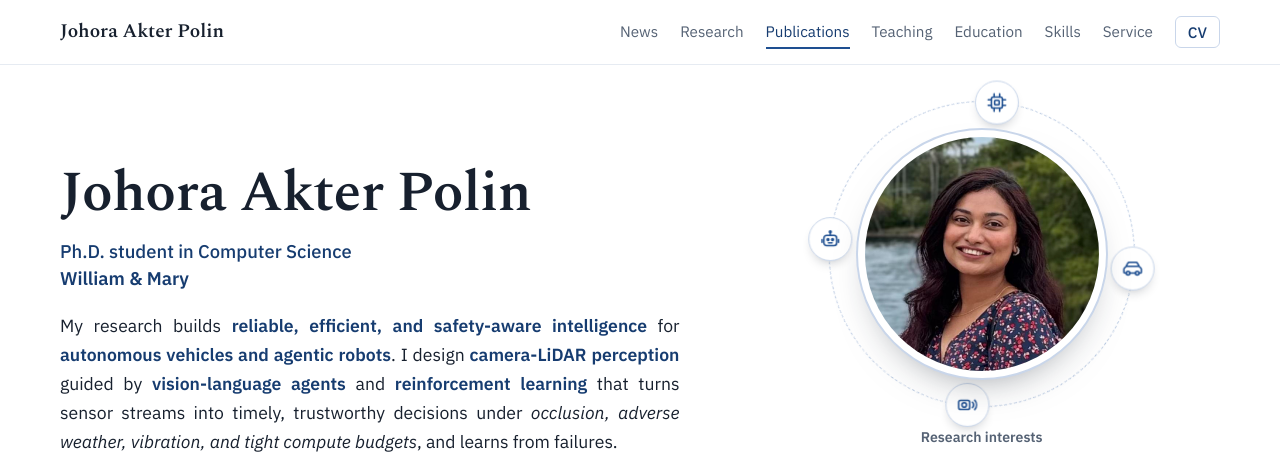
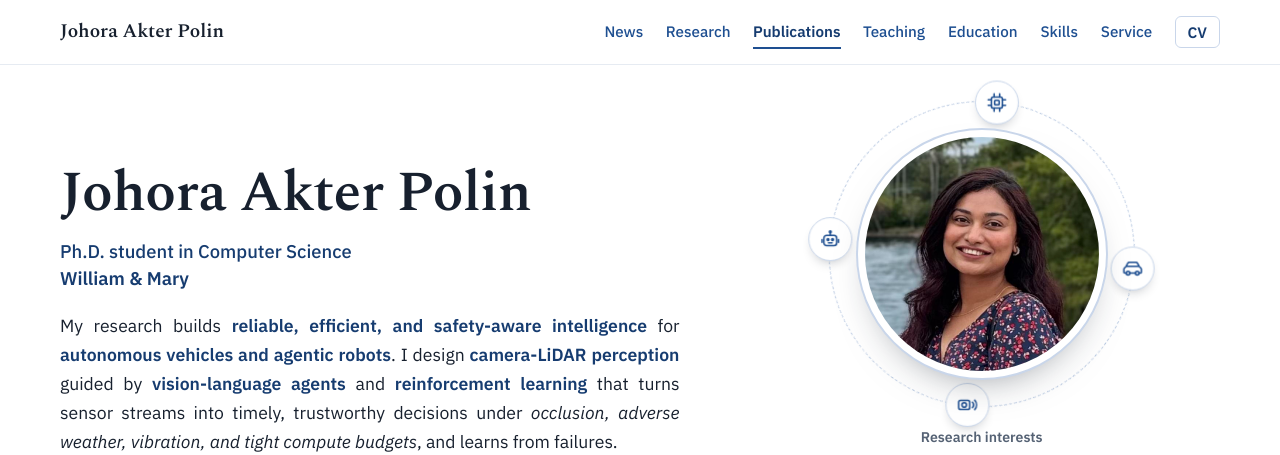
Before and after one commit to roboworld314/japolin.org, a plain HTML site: page index.html in a window 1280 px wide. Shown: the top 455 px of the page. Drawn offline with nearby package versions, Linux system fonts and the light colour scheme; animation ran at ten frames a second.

Commit message:
Nav: blue links, bold on hover and for the current section
Co-Authored-By: Claude Opus 5.5 <noreply@anthropic.com>

```diff
--- a/assets/css/style.css
+++ b/assets/css/style.css
@@ -106,12 +106,31 @@ button { font: inherit; color: inherit; }
   font-size: 0.95rem;
 }
 .site-nav a {
-  color: var(--slate);
+  display: inline-flex;
+  flex-direction: column;
+  align-items: center;
+  color: var(--blue);
+  font-weight: 500;
   padding: 4px 0;
   border-bottom: 2px solid transparent;
+  transition: color 0.15s ease, border-color 0.15s ease;
 }
-.site-nav a:hover { color: var(--blue); text-decoration: none; border-bottom-color: var(--blue); }
-.site-nav a.is-current { color: var(--blue-deep); border-bottom-color: var(--blue); }
+/* An invisible bold copy reserves the bold width, so links don't shift. */
+.site-nav a[data-label]::after {
+  content: attr(data-label);
+  height: 0;
+  overflow: hidden;
+  visibility: hidden;
+  font-weight: 700;
+  pointer-events: none;
+}
+.site-nav a:hover,
+.site-nav a.is-current {
+  color: var(--blue-deep);
+  font-weight: 700;
+  text-decoration: none;
+  border-bottom-color: var(--blue);
+}
 .site-nav a.nav-cv {
   padding: 3px 12px;
   border: 1px solid var(--ring);
@@ -119,6 +138,8 @@ button { font: inherit; color: inherit; }
   color: var(--blue-deep);
   font-weight: 500;
 }
+.site-nav a.nav-cv,
+.site-nav a.nav-cv:hover { font-weight: 600; }
 .site-nav a.nav-cv:hover { border-color: var(--blue); background: var(--haze); }
 
 /* ----------------------------- hero ----------------------------- */
--- a/index.html
+++ b/index.html
@@ -9,7 +9,7 @@
   <link rel="preconnect" href="https://fonts.googleapis.com">
   <link rel="preconnect" href="https://fonts.gstatic.com" crossorigin>
   <link href="https://fonts.googleapis.com/css2?family=IBM+Plex+Sans:ital,wght@0,400;0,500;0,600;1,400&family=Spectral:wght@500;600&display=swap" rel="stylesheet">
-  <link rel="stylesheet" href="assets/css/style.css?v=20">
+  <link rel="stylesheet" href="assets/css/style.css?v=21">
 </head>
 <body>
   <a class="skip-link" href="#main">Skip to content</a>
@@ -27,13 +27,13 @@
     <div class="wrap header-inner">
       <a class="brand" href="#top">Johora Akter Polin</a>
       <nav class="site-nav" aria-label="Main">
-        <a href="#news">News</a>
-        <a href="#research">Research</a>
-        <a href="#publications">Publications</a>
-        <a href="#teaching">Teaching</a>
-        <a href="#education">Education</a>
-        <a href="#skills">Skills</a>
-        <a href="#service">Service</a>
+        <a href="#news" data-label="News">News</a>
+        <a href="#research" data-label="Research">Research</a>
+        <a href="#publications" data-label="Publications">Publications</a>
+        <a href="#teaching" data-label="Teaching">Teaching</a>
+        <a href="#education" data-label="Education">Education</a>
+        <a href="#skills" data-label="Skills">Skills</a>
+        <a href="#service" data-label="Service">Service</a>
         <a class="nav-cv" href="assets/Johora_Akter_Polin_CV.pdf">CV</a>
       </nav>
     </div>
```
